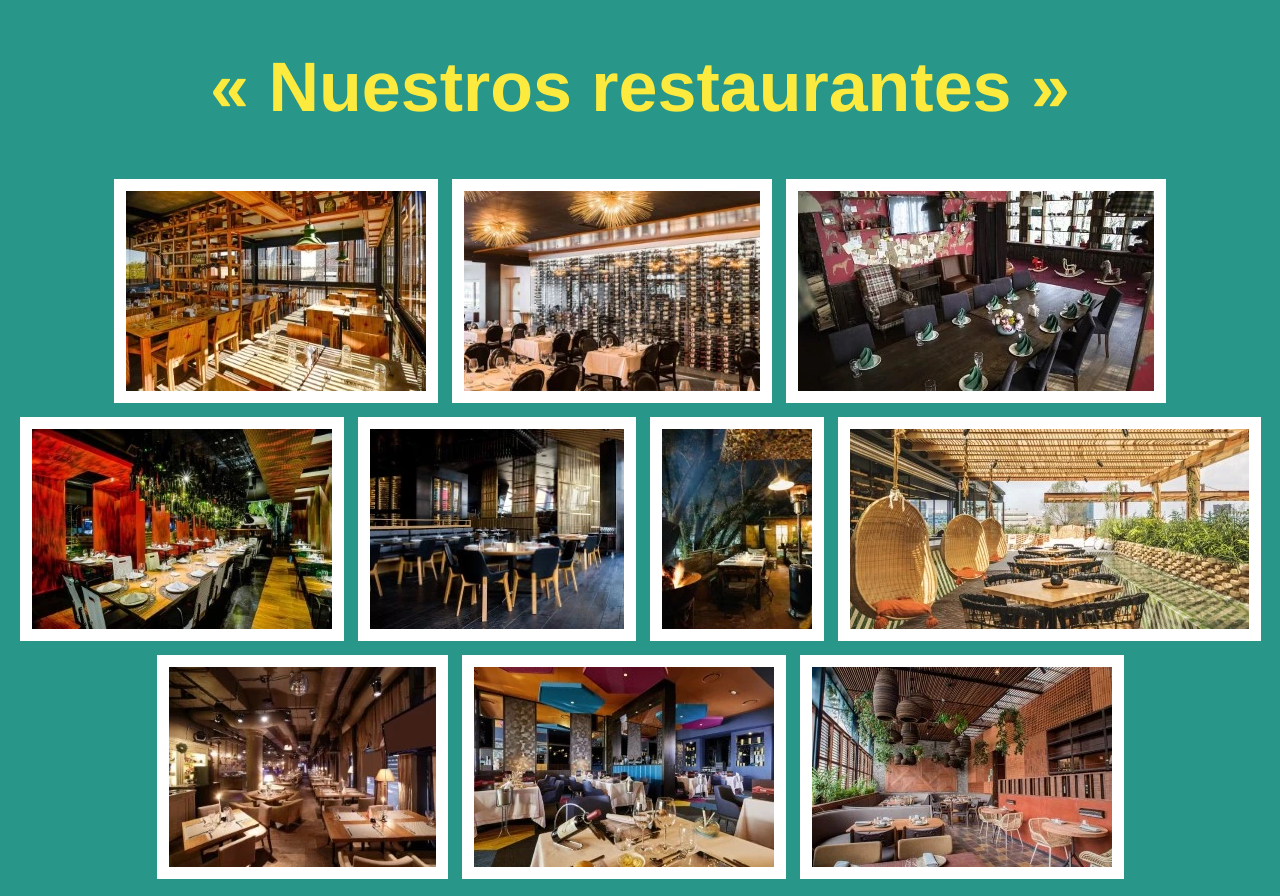
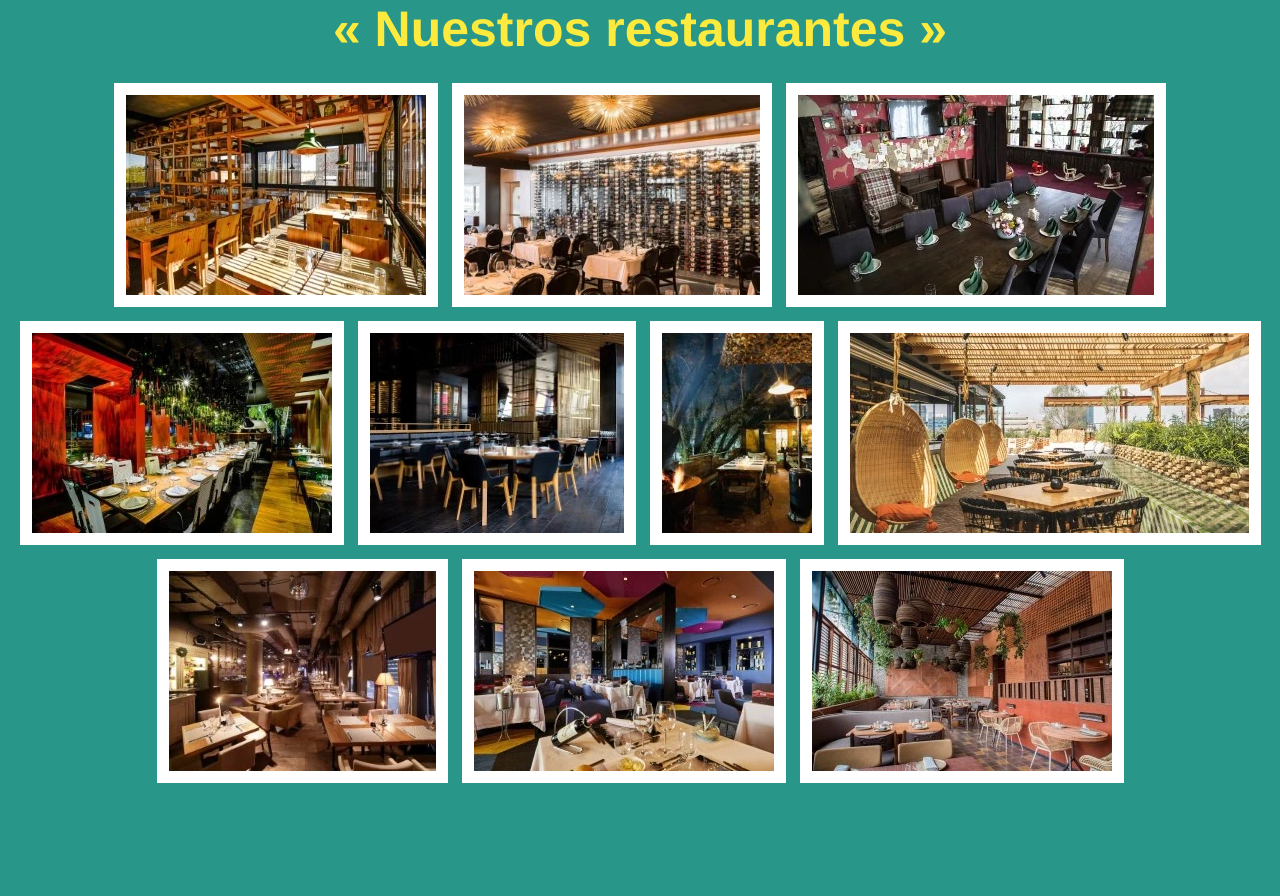
Before and after one commit to Nazhariel/desafio_03, a website built with Vite: page 02-ejercicio-imagenes-restaurantes/index.html in a window 1280 px wide. After the commit the page ends 800 px from the top, so only its background shows below. Built offline with nearby package versions, Linux system fonts and the light colour scheme.

Commit message:
Inicialización de las tres tareas relacionadas al desafío 03.

```diff
--- a/02-ejercicio-imagenes-restaurantes/index.html
+++ b/02-ejercicio-imagenes-restaurantes/index.html
@@ -9,16 +9,16 @@
     <h1>« Nuestros restaurantes »</h1>
 
     <div class="contenedor-imagenes">
-      <img class="asdad" src="images/barcelona.webp" alt="Restaurante de Barcelona">
-      <img class="asdad" src="images/buenos-aires.webp" alt="Restaurante de Buenos Aires">
-      <img class="asdad" src="images/madrid.webp" alt="Restaurante de Madrid">
-      <img class="asdad" src="images/miami.webp" alt="Restaurante de Miami">
-      <img class="asdad" src="images/paris.webp" alt="Restaurante de Paris">
-      <img class="asdad" src="images/pipa.webp" alt="Restaurante de Pipa">
-      <img class="asdad" src="images/rio-de-janeiro.webp" alt="Restaurante de Río de Janeiro">
-      <img class="asdad" src="images/roma.webp" alt="Restaurante de Roma">
-      <img class="asdad" src="images/rosario.webp" alt="Restaurante de Rosario">
-      <img class="asdad" src="images/tokio.webp" alt="Restaurante de Tokio">
+      <img src="images/barcelona.webp" alt="Restaurante de Barcelona">
+      <img src="images/buenos-aires.webp" alt="Restaurante de Buenos Aires">
+      <img src="images/madrid.webp" alt="Restaurante de Madrid">
+      <img src="images/miami.webp" alt="Restaurante de Miami">
+      <img src="images/paris.webp" alt="Restaurante de Paris">
+      <img src="images/pipa.webp" alt="Restaurante de Pipa">
+      <img src="images/rio-de-janeiro.webp" alt="Restaurante de Río de Janeiro">
+      <img src="images/roma.webp" alt="Restaurante de Roma">
+      <img src="images/rosario.webp" alt="Restaurante de Rosario">
+      <img src="images/tokio.webp" alt="Restaurante de Tokio">
     </div>
 
     <script type="module" src="main.js"></script>
--- a/02-ejercicio-imagenes-restaurantes/style.css
+++ b/02-ejercicio-imagenes-restaurantes/style.css
@@ -1,23 +1,26 @@
-h1 {
-  font-family: 'Franklin Gothic Medium', 'Arial Narrow', Arial, sans-serif;
-  text-align: center;
-  color: #fcea3e;
-  font-size: 70px;
+* {
+  margin: 0;
+  padding: 0;
+  box-sizing: border-box;
 }
 
 body {
   background-color: #289688;
 }
 
-img {
-  border: 12px solid #ffffff;
-  margin: 5px;
-}
-
-.asdad {
-  display: inline;
+h1 {
+  font-family: 'Franklin Gothic Medium', 'Arial Narrow', Arial, sans-serif;
+  text-align: center;
+  color: #fcea3e;
+  font-size: 50px;
+  margin-bottom: 20px;
 }
 
 .contenedor-imagenes {
   text-align: center;
 }
+
+img {
+  border: 12px solid #ffffff;
+  margin: 5px;
+}
```
Also changed, not shown: 03-ejercicio-imagenes-hoteles/index.html (+1 -1 lines), 03-ejercicio-imagenes-hoteles/style.css (+9 -5 lines).
